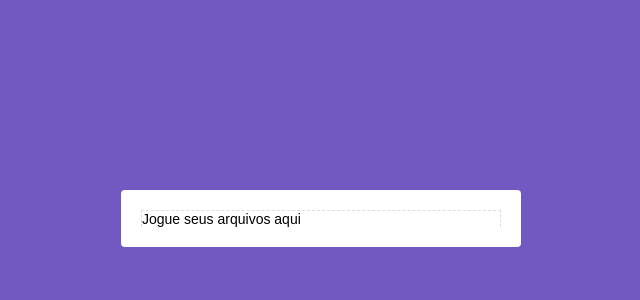
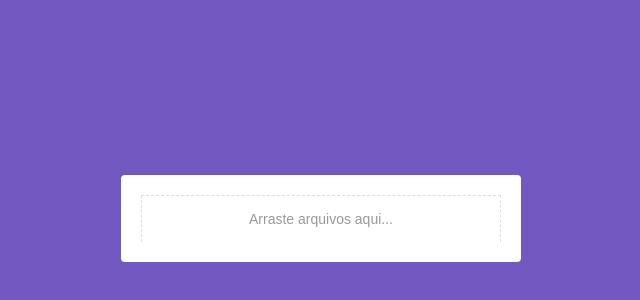
Before and after one commit to LucasSilvaMarts-zz/Up-to-cloud, a React (Create React App) app in the folder front-end/: page / in a window 1280 px wide. Shown: the part 182-482 px from the top of the page, without its empty margins (319-959 px from the left). Built offline with nearby package versions, Linux system fonts and the light colour scheme.

Commit message:
adiciona estilos de texto ao dropzone e adiciona arquivos iniciais do componente filelist

```diff
--- a/front-end/src/components/Upload/index.js
+++ b/front-end/src/components/Upload/index.js
@@ -5,6 +5,19 @@ import Dropzone from 'react-dropzone';
 import { DropContainer, UploadMessage } from './styles';
 
 const Upload = () => {
+
+  const renderDragMessage = (isDragActive, isDragReject) => {
+    if (!isDragActive) {
+      return <UploadMessage>Arraste arquivos aqui...</UploadMessage>
+    }
+
+    if (isDragReject) {
+      return <UploadMessage type="error">Aqruivo não suportado</UploadMessage>
+    }
+
+    return <UploadMessage type="success">Solte os arquivos aqui</UploadMessage>
+  };
+
   return (
     <Dropzone accept="image/*" onDropAccepted={() => {}}>
       { ({ getRootProps, getInputProps, isDragActive, isDragReject }) => (
@@ -14,7 +27,7 @@ const Upload = () => {
           isDragReject={isDragReject}
         >
           <input {...getInputProps()} />
-          Jogue seus arquivos aqui
+          { renderDragMessage(isDragActive, isDragReject) }
         </DropContainer>
       ) }
     </Dropzone>
--- a/front-end/src/components/Upload/styles.js
+++ b/front-end/src/components/Upload/styles.js
@@ -21,4 +21,16 @@ export const DropContainer = styled.div.attrs({
   ${props => props.isDragReject && dragReject};
 `;
 
-export const UploadMessage = styled.p``;
+const messageColors = {
+  default: '#999',
+  error: '#e57878',
+  success: '#78e5d5',
+};
+
+export const UploadMessage = styled.p`
+  display: flex;
+  color: ${props => messageColors[props.type || 'default']};
+  justify-content: center;
+  align-items: center;
+  padding: 15px 0;
+`;
```
Also changed, not shown: front-end/src/components/FileList/index.js (added), front-end/src/components/FileList/styles.js (added).
